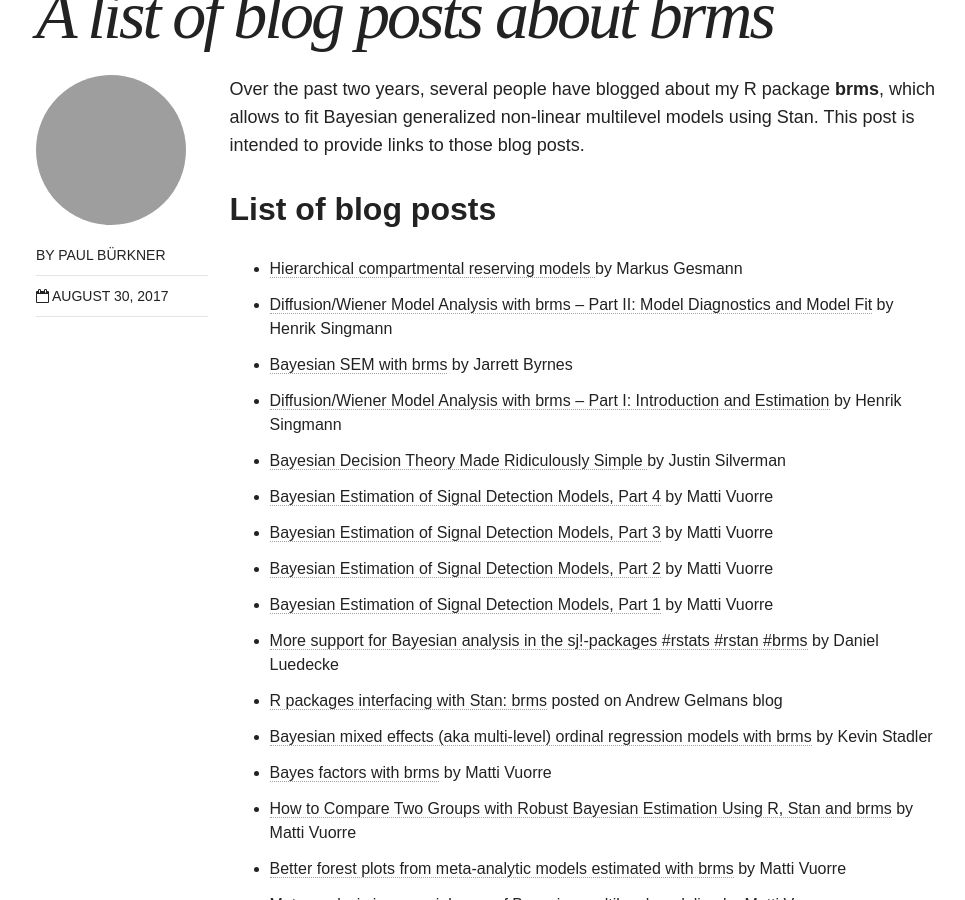
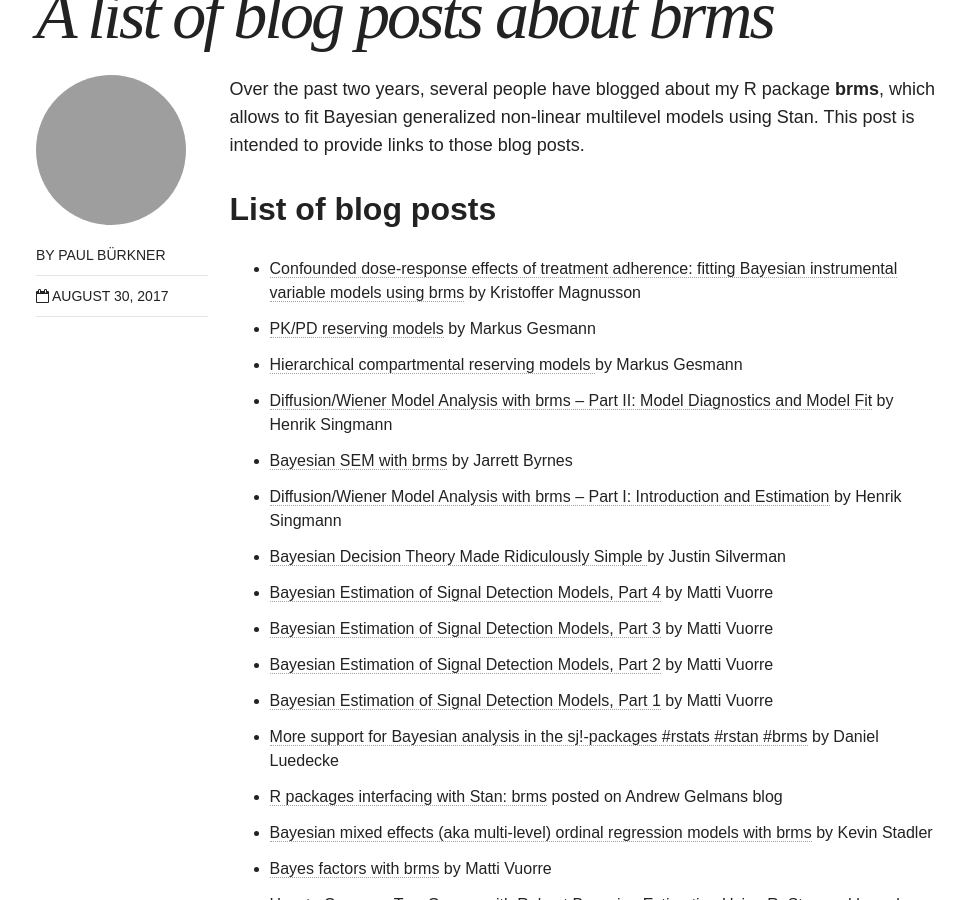
Before and after one commit to paul-buerkner/paul-buerkner.github.io, a Jekyll site: the page built from _posts/blog/2017-08-30-old-brms-blogposts.md, in a window 1280 px wide and 900 px high, scrolled down 497 px. Shown: the whole window, without its empty margins (150-1115 px from the left). Built offline with Jekyll 4.4.1, drawn with Linux system fonts in a browser that asks for light colours; nearby versions of some CDN libraries.

Commit message:
add new blog posts

```diff
--- a/_posts/blog/2017-08-30-old-brms-blogposts.md
+++ b/_posts/blog/2017-08-30-old-brms-blogposts.md
@@ -13,6 +13,8 @@
 
 ## List of blog posts
 
+- [Confounded dose-response effects of treatment adherence: fitting Bayesian instrumental variable models using brms](http://rpsychologist.com/adherence-analysis-IV-brms) by Kristoffer Magnusson
+- [PK/PD reserving models](https://magesblog.com/post/2018-01-30-pkpd-reserving-models/) by Markus Gesmann
 - [Hierarchical compartmental reserving models ](https://magesblog.com/post/hierarchical-compartmental-reserving-models/) by Markus Gesmann
 - [Diffusion/Wiener Model Analysis with brms – Part II: Model Diagnostics and Model Fit](http://singmann.org/wiener-model-analysis-with-brms-part-ii/) by Henrik Singmann
 - [Bayesian SEM with brms](http://www.imachordata.com/bayesian-sem-with-brms/) by Jarrett Byrnes
```
